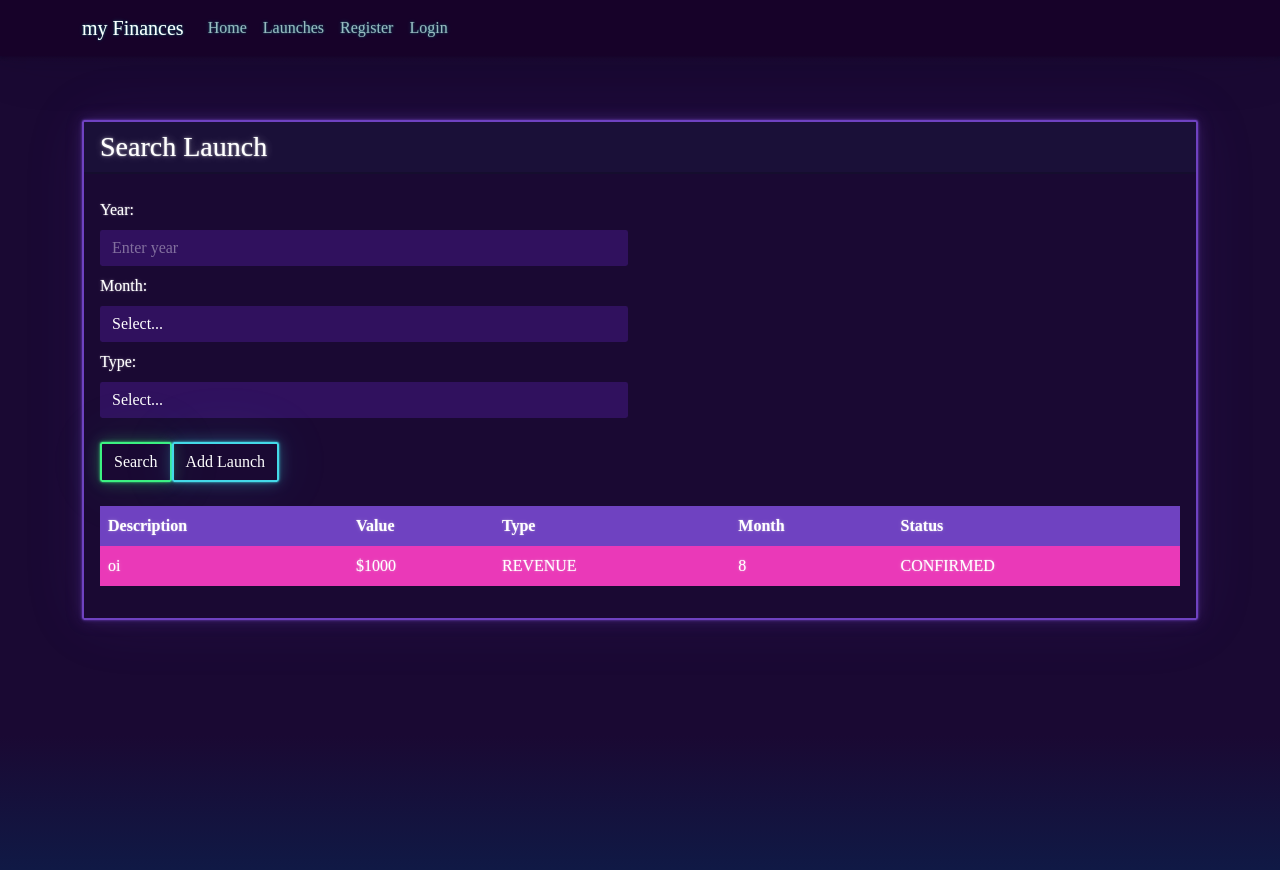
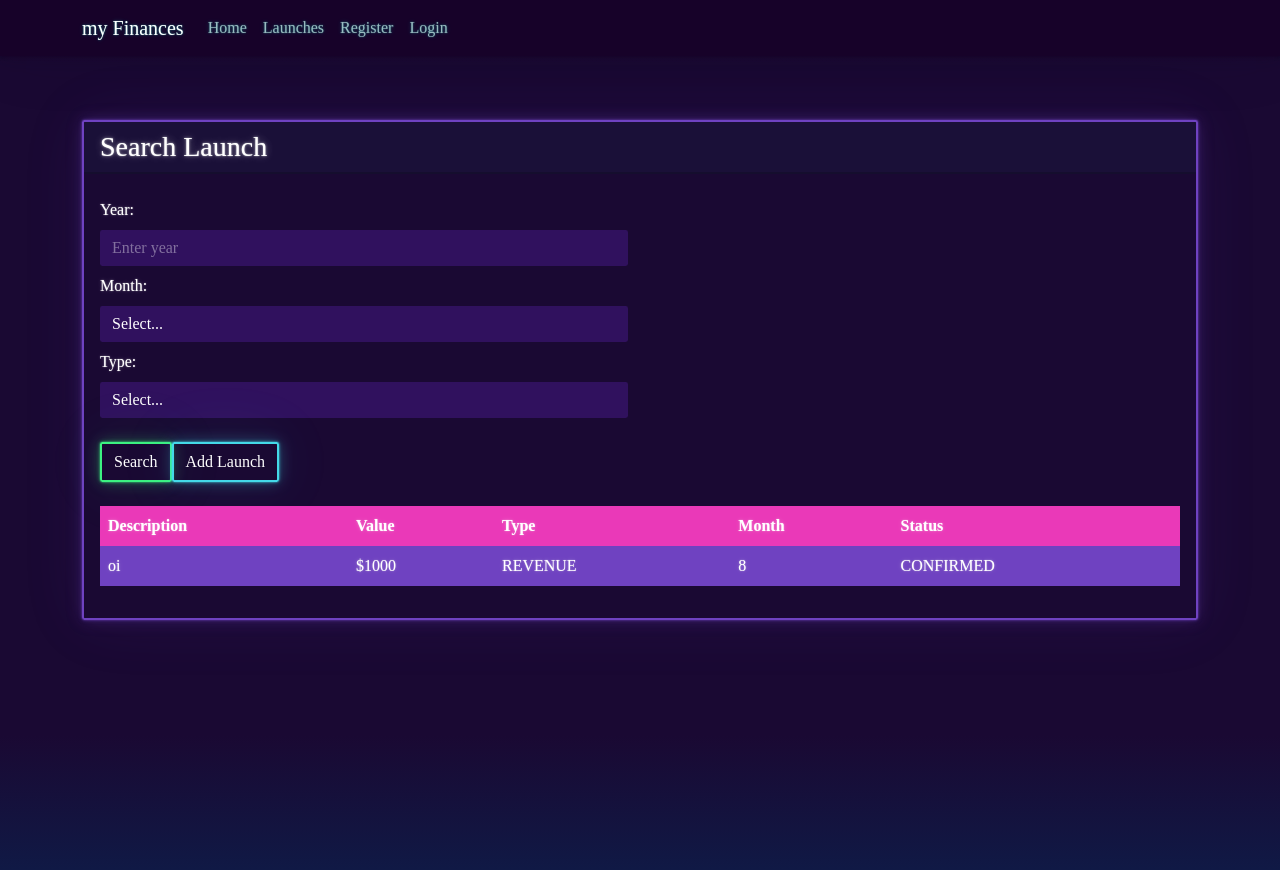
Before and after one commit to GutscheWilly/my-Finances-frontend, a React (Create React App) app: page /launch in a window 1280 px wide. Shown: the top 870 px of the page. Built offline with nearby package versions, Linux system fonts and the light colour scheme.

Commit message:
Set Table Launch style

```diff
--- a/src/pages/launch/TableLaunch.js
+++ b/src/pages/launch/TableLaunch.js
@@ -26,7 +26,7 @@ function TableLaunch(props) {
 
     return (
         <table className="table table-hover">
-            <thead className="table-primary">
+            <thead className="table-secondary">
                 <tr>
                     <th>Description</th>
                     <th>Value</th>
@@ -36,7 +36,7 @@ function TableLaunch(props) {
                 </tr>
             </thead>
 
-            <tbody className="table-secondary">
+            <tbody className="table-primary">
                 {launches}
             </tbody>
         </table>
```
